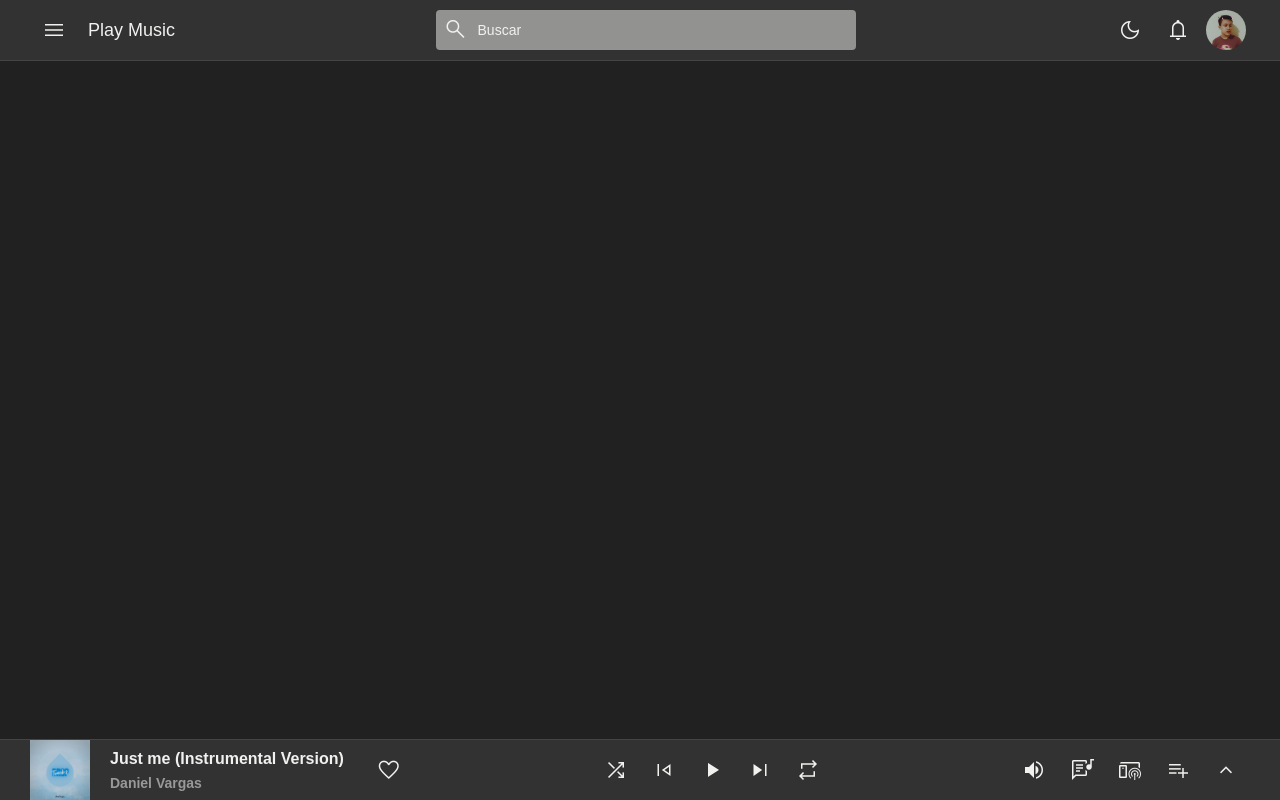
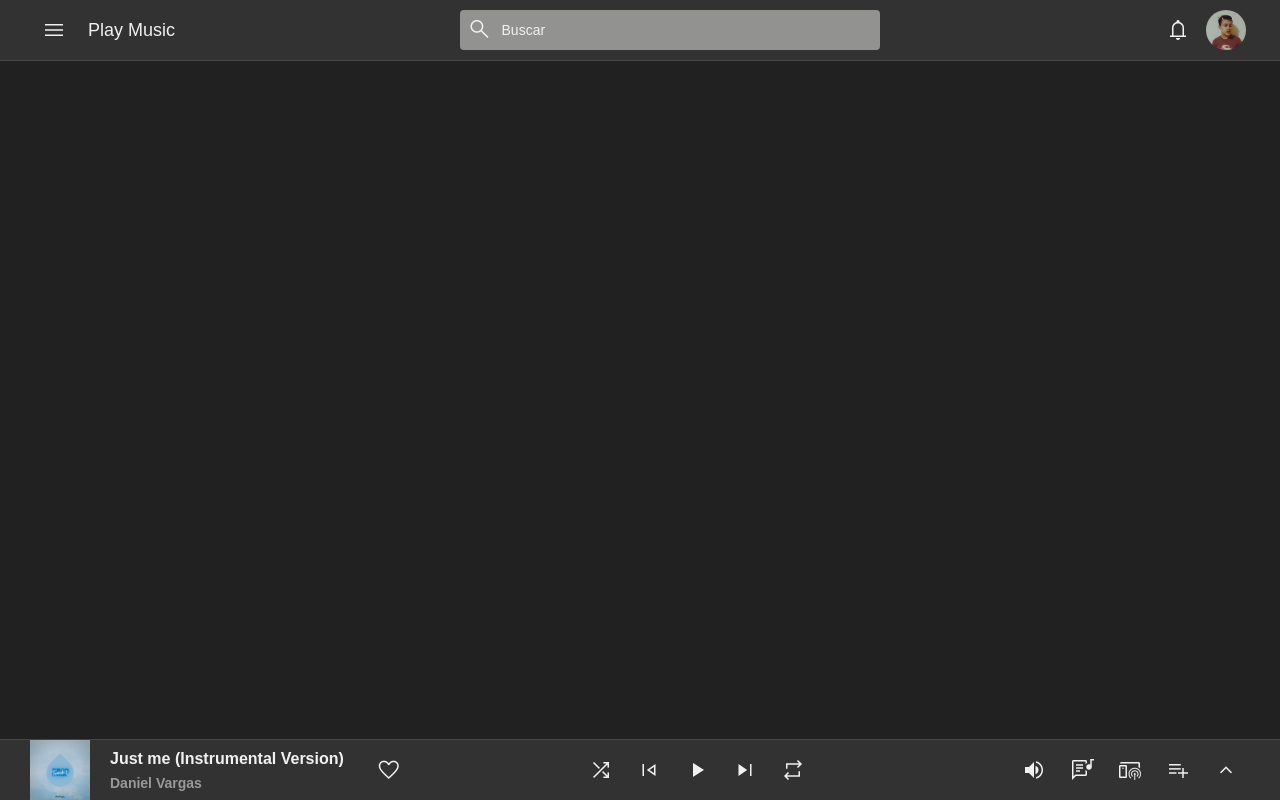
Before and after one commit to esdanielvargas/playmusic, a plain HTML site: page index.html in a window 1280 px wide. Drawn offline with nearby package versions, Linux system fonts and the light colour scheme; files whose address does not match are found by name.

Commit message:
He actualizado el documento html
Se han agregado nuevas funciones al documento principal de la aplicación.

```diff
--- a/index.html
+++ b/index.html
@@ -9,13 +9,14 @@
     <meta name="keywords" content="Music, Música, Play Music, free, gratis">
     <link rel="shortcut icon" href="./favicon.png" type="image/x-icon">
     <link rel="stylesheet" href="./default.css">
+    <link rel="stylesheet" href="./responsive.css">
     <link rel="stylesheet" href="https://fonts.googleapis.com/css2?family=Material+Symbols+Outlined:opsz,wght,FILL,GRAD@20..48,100..700,0..1,-50..200" />
     <script defer src="./default.js"></script>
     <title>Play Music</title>
 </head>
 <body>
 
-    <!---->
+    <!-- header -->
     <header class="header">
         <!-- left header -->
         <div class="sections left">
@@ -42,11 +43,7 @@
         <!-- right header -->
         <div class="sections right">
             <!---->
-            <button class="btn" id="dark_mode" aria-label="Cambiar a modo oscuro" title="Cambiar a modo oscuro">
-                <span class="material-symbols-outlined">dark_mode</span>
-            </button>
-            <!---->
-            <button class="btn" id="" aria-label="Ir a notificaciones" title="Notificaciones">
+            <button class="btn" id="btnBell" aria-label="Ir a notificaciones" title="Notificaciones">
                 <span class="material-symbols-outlined">notifications</span>
             </button>
             <!---->
@@ -145,7 +142,7 @@
                 </div>
             </a>
         </div>
-        <!---->
+        <!-- transparent -->
         <div class="box-body-menu"></div>
     </header>
 
@@ -174,13 +171,7 @@
             </div>
         </div>
         <!---->
-        <div class="player-play">
-            <!----
-            <audio controls preload class="audio-player" id="player">
-                <source src="./droptracks/Just me (Instrumental Version).mp3" type="audio/mp3" id="source">
-                Audio no soportado.
-            </audio>-->
-
+        <div class="player-play right">
             <!---->
             <button class="btnShuffle" id="btnShuffle" aria-label="" title="Activar reproducción aleatoria" hidden>
                 <span class="material-symbols-outlined">shuffle</span>
@@ -641,5 +632,6 @@
             </div>
         </div>
     </div>
+
 </body>
 </html>
```
